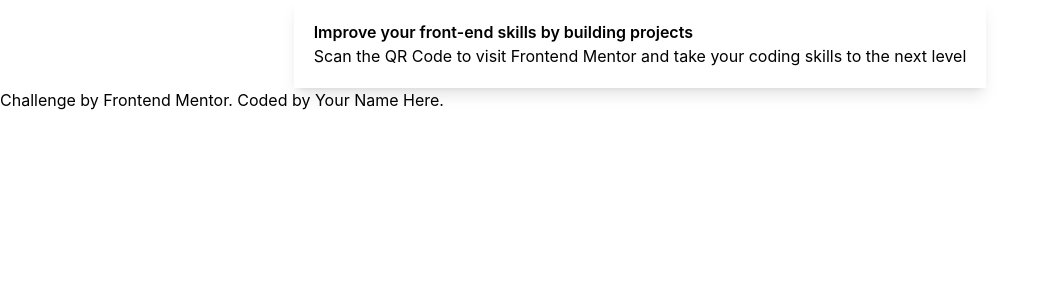
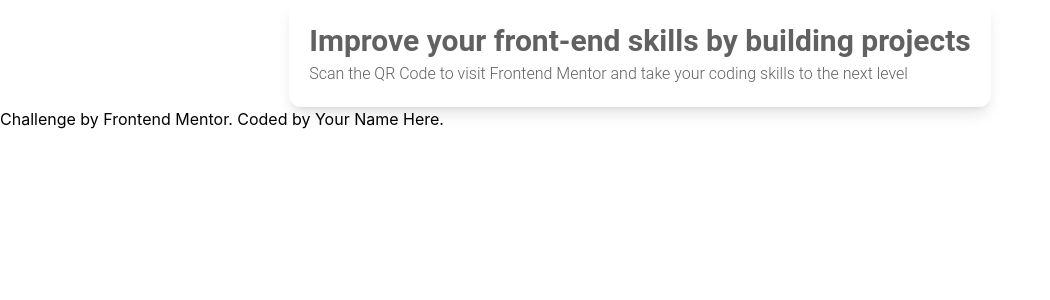
Before and after one commit to chungvuiloong/qr-code-component, a React (Create React App) app: page / in a window 1280 px wide. Shown: the top 300 px of the page, without its empty margins (0-1050 px from the left). Built offline with nearby package versions, Linux system fonts and the light colour scheme.

Commit message:
Added withMT to tailwind config.

```diff
--- a/tailwind.config.js
+++ b/tailwind.config.js
@@ -1,5 +1,7 @@
+const withMT = require("@material-tailwind/react/utils/withMT");
+
 /** @type {import('tailwindcss').Config} */
-module.exports = {
+module.exports = withMT({
   content: [
     "./src/**/*.{js,jsx,ts,tsx}",
   ],
@@ -7,4 +9,4 @@ module.exports = {
     extend: {},
   },
   plugins: [],
-}
+})
```
